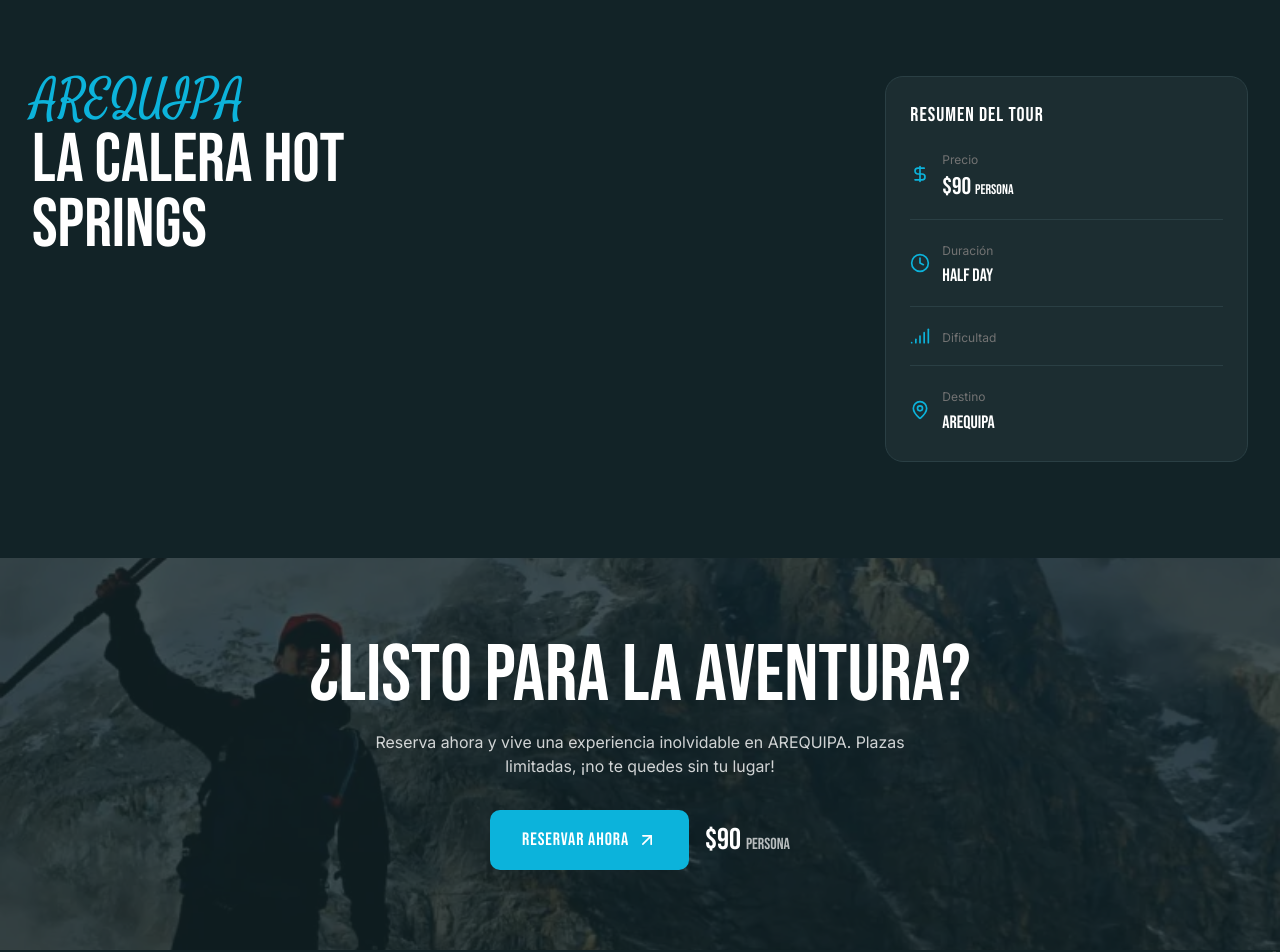
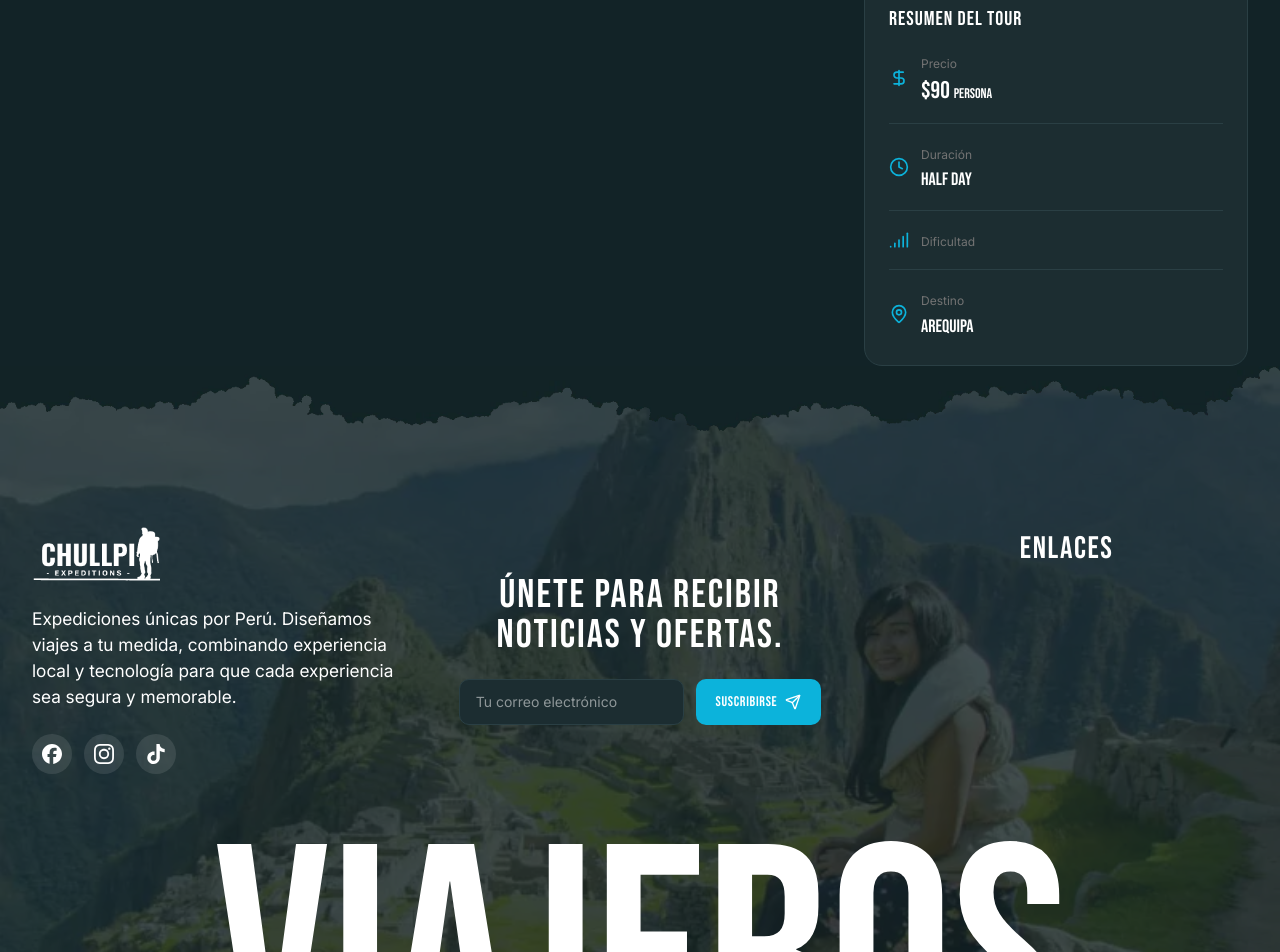
Before and after one commit to uiwave/testing2, a Next.js app: page /en/tours/aguas-termales in a window 1280 px wide. Shown: the part 500-1452 px from the top of the page. Built offline with nearby package versions, Linux system fonts and the light colour scheme.

Commit message:
about home

```diff
--- a/messages/es.json
+++ b/messages/es.json
@@ -43,5 +43,10 @@
       "title": "Testimonios de Nuestros Viajeros",
       "description": "Las experiencias de quienes ya viajaron con nosotros hablan por sí solas. Historias reales, momentos únicos y recuerdos que duran para siempre."
     }
+  },
+  "tours": {
+    "hero": {
+      "title": "Nuestros Tours"
+    }
   }
 }
--- a/messages/tours/tour-a-machu-picchu/es.json
+++ b/messages/tours/tour-a-machu-picchu/es.json
@@ -5,5 +5,22 @@
   "title": "Machu Picchu",
   "price": 300,
   "duration": "Full Day",
-  "popular": true
+  "popular": true,
+  "description":{
+
+  },
+  "includes": [
+    "Traslado IN – OUT del Hotel – Estación de Trenes",
+    "Tren turístico Ollantaytambo – Machupicchu",
+    "Bus subida y bajada a Machupicchu (Consettur)",
+    "Boleto de ingreso a Machu Picchu",
+    "Guía profesional bilingüe",
+    "Traslado Privado Ollantaytambo – Hotel en Cusco."
+  ],
+  "notIncludes": [
+    "Ingreso a Montaña de Machupicchu o Waynapicchu",
+    "Alimentación no mencionada en el programa",
+    "Gastos personales",
+    "Propinas"
+  ]
 }
--- a/src/app/[locale]/(root)/tours/[slug]/page.tsx
+++ b/src/app/[locale]/(root)/tours/[slug]/page.tsx
@@ -1,3 +1,8 @@
+import TourItinerarySection from "@/components/sections/tour-detail/TourItinerarySection";
+import TourIncludesSection from "@/components/sections/tour-detail/TourIncludesSection";
+import TourGallerySection from "@/components/sections/tour-detail/TourGallerySection";
+import TourInfoSection from "@/components/sections/tour-detail/TourInfoSection";
+import PageHero from "@/components/uiwave/PageHero";
 import { notFound } from "next/navigation";
 import {
   getTourBySlug,
@@ -5,12 +10,7 @@ import {
   isLocale,
   type Locale,
 } from "@/i18n/tours";
-import PageHero from "@/components/uiwave/PageHero";
-import TourInfoSection from "@/components/sections/tour-detail/TourInfoSection";
-import TourGallerySection from "@/components/sections/tour-detail/TourGallerySection";
-import TourItinerarySection from "@/components/sections/tour-detail/TourItinerarySection";
-import TourIncludesSection from "@/components/sections/tour-detail/TourIncludesSection";
-import TourCTASection from "@/components/sections/tour-detail/TourCTASection";
+import IncludeTour from "@/components/sections/tour-detail/IncludeTour";
 
 interface Props {
   params: Promise<{ slug: string; locale: string }>;
@@ -31,6 +31,8 @@ export default async function TourDetailPage({ params }: Props) {
   const locale: Locale = localeValue;
   const tour = await getTourBySlug(slug, locale);
 
+  console.log(tour);
+
   if (!tour) {
     notFound();
   }
@@ -38,11 +40,16 @@ export default async function TourDetailPage({ params }: Props) {
   return (
     <>
       <PageHero title={tour.title} image={tour.image} />
-      <TourInfoSection tour={tour} />
-      <TourGallerySection tour={tour} />
-      <TourItinerarySection tour={tour} />
-      <TourIncludesSection tour={tour} />
-      <TourCTASection tour={tour} />
+      <div className="uw-container">
+        <div className="grid grid-cols-1 items-start gap-8 lg:grid-cols-12">
+          <div className="space-y-8 lg:col-span-8">
+            {tour.includes && <IncludeTour data={tour.includes} />}
+          </div>
+          <div className="lg:sticky lg:top-24 lg:col-span-4">
+            <TourInfoSection tour={tour} />
+          </div>
+        </div>
+      </div>
     </>
   );
 }
--- a/src/app/[locale]/(root)/tours/page.tsx
+++ b/src/app/[locale]/(root)/tours/page.tsx
@@ -1,9 +1,9 @@
 import PageHero from "@/components/uiwave/PageHero";
 import ToursGrid from "@/components/sections/tours/ToursGrid";
-import { Heading } from "@/components/uiwave/Heading";
 import { getTours, isLocale } from "@/i18n/tours";
 import { notFound } from "next/navigation";
 import { FilterSection } from "@/components/sections/tours/FilterSection";
+import { getTranslations } from "next-intl/server";
 
 interface Props {
   params: Promise<{ locale: string }>;
@@ -17,6 +17,7 @@ interface Props {
 export default async function ToursPage({ params, searchParams }: Props) {
   const { locale: localeValue } = await params;
   const { destino, duracion, precio } = await searchParams;
+  const t = await getTranslations("tours");
 
   if (!isLocale(localeValue)) {
     notFound();
@@ -26,7 +27,7 @@ export default async function ToursPage({ params, searchParams }: Props) {
 
   return (
     <>
-      <PageHero title="Nuestros Tours" image="/images/puno.webp" />
+      <PageHero title={t("hero.title")} image="/images/puno.webp" />
       <FilterSection />
       <ToursGrid
         tours={tours}
--- a/src/components/sections/home/DestinationsSection.tsx
+++ b/src/components/sections/home/DestinationsSection.tsx
@@ -1,13 +1,12 @@
 import { DestinationCard } from "@/components/uiwave/DestinationCard";
 import { Heading } from "@/components/uiwave/Heading";
-import { Destination } from "@/types/Destination";
+import { DESTINATIONS } from "@/data/destinations";
 import { useTranslations } from "next-intl";
 import {
   Carousel,
   CarouselContent,
   CarouselItem,
 } from "@/components/ui/carousel";
-import { DESTINATIONS } from "@/data/destinations";
 
 export default function DestinationsSection() {
   const t = useTranslations("home.destination");
--- a/src/components/sections/home/GallerySection.tsx
+++ b/src/components/sections/home/GallerySection.tsx
@@ -10,7 +10,7 @@ const galleryImages = [
   "/images/Canon-del-Colca-y-Aguas-Termales-de-La-Calera-03.webp",
   "/images/Tour-Huacachina-Buggy-Sandboarding-02.webp",
   "/images/City-Tour-Cusco-03.webp",
-  "/images/Ascenso-volcan-Misti-–-Ruta-norte-02.webp",
+  "/images/Ascenso-volcan-Misti-Ruta-norte-02.webp",
   "/images/Tour-en-Bote-a-Islas-Ballestas-y-Candelabro-02.webp",
   "/images/puno.webp",
 ];
--- /dev/null
+++ b/src/components/sections/tour-detail/IncludeTour.tsx
@@ -0,0 +1,18 @@
+interface Props {
+  data: string[];
+}
+
+export default function IncludeTour({ data }: Props) {
+  return (
+    <div>
+      <h3 className="font-heading text-lg tracking-wider text-white">
+        Incluido
+      </h3>
+      <ul>
+        {data.map((item, index) => (
+          <li key={index}>{item}</li>
+        ))}
+      </ul>
+    </div>
+  );
+}
--- a/src/components/sections/tour-detail/TourCTASection.tsx
+++ /dev/null
@@ -1,44 +0,0 @@
-import { Link } from "@/i18n/navigation";
-import { Tour } from "@/types/Tour";
-import { ArrowUpRight } from "lucide-react";
-
-interface Props {
-  tour: Tour;
-}
-
-export default function TourCTASection({ tour }: Props) {
-  return (
-    <section className="relative w-full overflow-hidden">
-      <div className="relative">
-        <img
-          src={tour.image}
-          alt={tour.title}
-          className="absolute inset-0 h-full w-full object-cover object-center"
-        />
-        <div className="bg-background/80 absolute inset-0" />
-        <div className="uw-container relative z-10 py-20 text-center">
-          <h2 className="font-heading text-[clamp(2rem,0.5rem+6vw,5rem)] leading-[0.95] text-white">
-            ¿Listo para la aventura?
-          </h2>
-          <p className="mx-auto mt-4 max-w-xl text-base text-white/80">
-            Reserva ahora y vive una experiencia inolvidable en{" "}
-            {tour.destination}. Plazas limitadas, ¡no te quedes sin tu lugar!
-          </p>
-          <div className="mt-8 flex flex-col items-center gap-4 sm:flex-row sm:justify-center">
-            <Link
-              href="/contacto"
-              className="bg-primary font-heading text-primary-foreground inline-flex items-center gap-2 rounded-lg px-8 py-4 text-lg tracking-wider transition-opacity hover:opacity-90"
-            >
-              Reservar ahora
-              <ArrowUpRight className="size-5" />
-            </Link>
-            <span className="font-heading text-3xl text-white">
-              ${tour.price}{" "}
-              <span className="text-base text-white/70">Persona</span>
-            </span>
-          </div>
-        </div>
-      </div>
-    </section>
-  );
-}
--- a/src/components/sections/tour-detail/TourInfoSection.tsx
+++ b/src/components/sections/tour-detail/TourInfoSection.tsx
@@ -1,5 +1,4 @@
 import { Tour } from "@/types/Tour";
-import { Heading } from "@/components/uiwave/Heading";
 import { Clock, Signal, MapPin, DollarSign } from "lucide-react";
 
 interface Props {
@@ -9,16 +8,8 @@ interface Props {
 export default function TourInfoSection({ tour }: Props) {
   return (
     <section className="w-full overflow-hidden">
-      <div className="uw-container uw-section">
-        <div className="grid grid-cols-1 gap-10 lg:grid-cols-3 lg:gap-16">
-          <div className="lg:col-span-2">
-            <Heading
-              badge={tour.destination}
-              title={tour.title}
-              className="mb-0 text-start"
-            />
-            <p className="mt-6 text-base leading-relaxed">{tour.description}</p>
-          </div>
+      <div >
+        <div >
           <div className="bg-card border-border flex flex-col gap-4 rounded-2xl border p-6">
             <h3 className="font-heading text-xl tracking-wider text-white">
               Resumen del tour
--- a/src/components/sections/tours/filters/FilterField.tsx
+++ b/src/components/sections/tours/filters/FilterField.tsx
@@ -24,6 +24,7 @@ export function FilterField({
   placeholder,
   options,
 }: FilterFieldProps) {
+  console.log(options)
   return (
     <div className="group lg:border-border relative flex flex-col gap-2 px-5 py-4 lg:flex-1 lg:border-r">
       <div className="flex items-center gap-2">
--- a/src/types/Tour.ts
+++ b/src/types/Tour.ts
@@ -3,6 +3,7 @@ export interface TourItinerary {
   title: string;
   description: string;
 }
+
 
 export interface Tour {
   slug: string;
```
Also changed, not shown: src/components/sections/home/AboutSection.tsx (+72 -19 lines), public/images/Ascenso-volcan-Misti-Ruta-norte-02.webp (renamed from public/images/Ascenso-volcan-Misti-–-Ruta-norte-02.webp).
